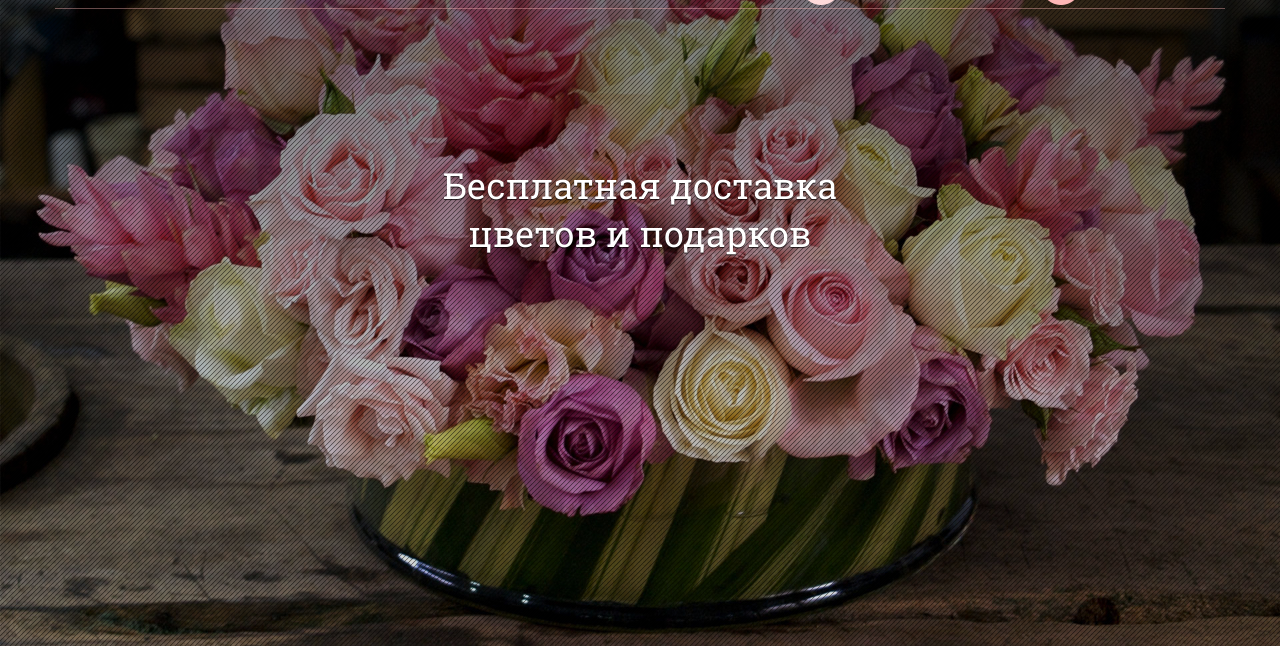
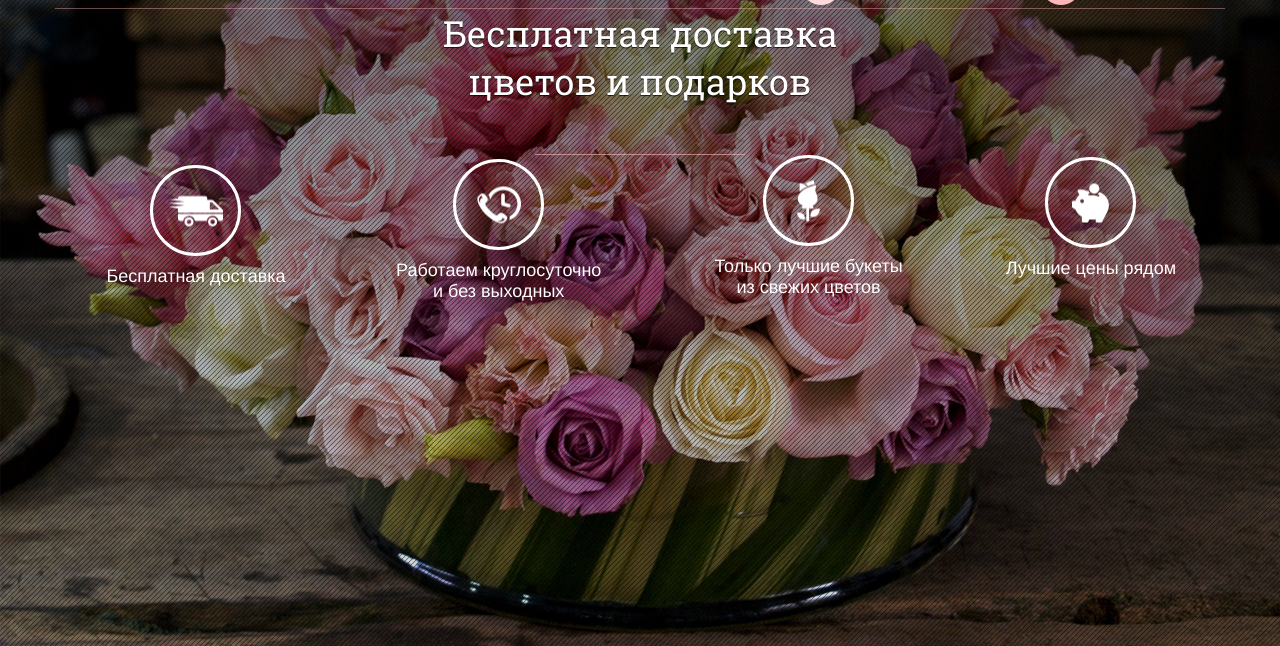
Before and after one commit to MirtlBu/flowers, a plain HTML site: page index.html in a window 1280 px wide. Shown: the part 179-825 px from the top of the page. Drawn offline with Linux system fonts and the light colour scheme.

Commit message:
frontpage

```diff
--- a/css/style.less
+++ b/css/style.less
@@ -245,15 +245,59 @@ input::-webkit-input-placeholder {
 
     .title {
         width: 460px;
+        padding-bottom: 50px;
+        box-sizing: border-box;
         position: relative;
-        top: 25%;
-        left: 50%;
-        transform: translate(-50%, -50%);
+        margin: 0 auto;
         z-index: 1;
         text-align: center;
         font-size: 36px;
         font-family: RobotoSlabRegular;
         color: @color-white;
         text-shadow: 0px 1px 1px rgba(0, 0, 0, 0.75);
+
+        &:after {
+            content: '';
+            position: absolute;
+            width: 210px;
+            height: 1px;
+            bottom: 0;
+            left: 50%;
+            transform: translateX(-50%);
+            background: rgba(255, 182, 182, 0.6);
+        }
+    }
+
+    .features {
+        width: 100%;
+        position: relative;
+        display: table;
+        z-index: 1;
+
+        &__item {
+            display: table-cell;
+            text-align: center;
+        }
+
+        .image {
+            width: 85px;
+            height: 85px;
+            border-radius: 50%;
+            border: 3px solid @color-white;
+            margin:  0 auto;
+            margin-bottom: 10px;
+
+            img {
+                position: relative;
+                top: 50%;
+                transform: translateY(-50%);
+            }
+        }
+
+        .text {
+            font-size: 18px;
+            font-family: ArimoRegular;
+            color: @color-white;
+        }
     }
 }
--- a/index.html
+++ b/index.html
@@ -36,8 +36,27 @@
                     <span>8(945)888-88-88</span>
                 </a></li>
             </ul>
-            <div class="title">Бесплатная доставка цветов и подарков</div>
-            <div class="features"></div>
+            <div class="center">
+                <div class="title">Бесплатная доставка цветов и подарков</div>
+                <ul class="features">
+                    <li class="features__item">
+                        <div class="image"><img src="img/icon-delivery.png"></div>
+                        <div class="text">Бесплатная доставка</div>
+                    </li>
+                    <li class="features__item">
+                        <div class="image"><img src="img/icon-schedule-1.png"></div>
+                        <div class="text">Работаем круглосуточно<br/> и без выходных</div>
+                    </li>
+                    <li class="features__item">
+                        <div class="image"><img src="img/icon-flower.png"></div>
+                        <div class="text">Только лучшие букеты<br/> из свежих цветов</div>
+                    </li>
+                    <li class="features__item">
+                        <div class="image"><img src="img/icon-money.png"></div>
+                        <div class="text">Лучшие цены рядом</div>
+                    </li>
+                </ul>
+            </div>
         </div>
    </div>
     <script src="js/jquery-1.11.1.min.js"></script>
```
Also changed, not shown: css/style.css.
